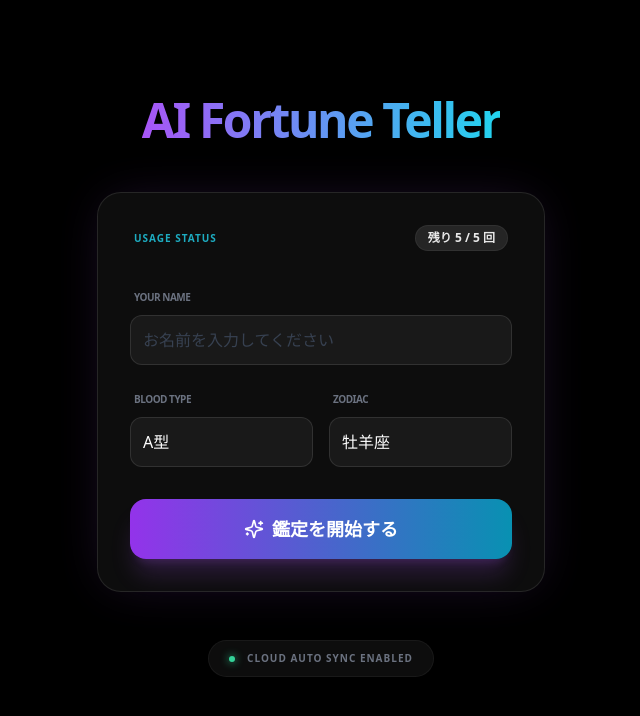
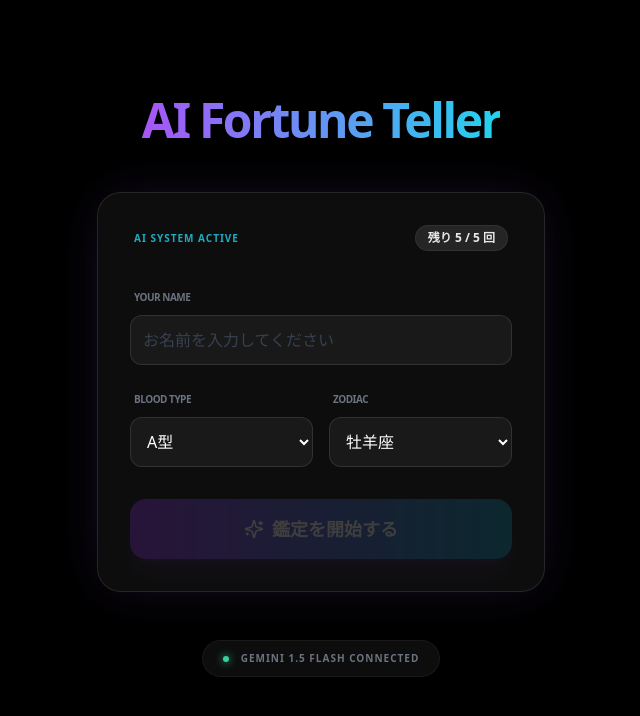
Before and after one commit to chabin0323-dev/uranai-kojin, a Next.js app: page / in a window 1280 px wide. Shown: the top 716 px of the page, without its empty margins (319-959 px from the left). Built offline with nearby package versions, Linux system fonts and the light colour scheme.

Commit message:
Update page.tsx

```diff
--- a/app/page.tsx
+++ b/app/page.tsx
@@ -1,34 +1,52 @@
 "use client";
 
-import React, { useState, useEffect } from 'react';
+import React, { useState } from 'react';
 import { Loader2, Sparkles } from 'lucide-react';
 
 export default function App() {
+  const [name, setName] = useState('');
+  const [bloodType, setBloodType] = useState('A型');
+  const [zodiac, setZodiac] = useState('牡羊座');
   const [usageCount, setUsageCount] = useState(0);
   const [result, setResult] = useState<string | null>(null);
   const [isLoading, setIsLoading] = useState(false);
   const MAX_USAGE = 5;
 
-  const handleFortune = () => {
-    if (usageCount >= MAX_USAGE) return;
+  const handleFortune = async () => {
+    if (usageCount >= MAX_USAGE || !name) return;
     setIsLoading(true);
-    setTimeout(() => {
-      setResult("今日のアドバイス：一歩踏み出す勇気が、素晴らしい未来を引き寄せます。");
+
+    try {
+      // 🌟 ここでAI（Gemini）に占いを依頼します
+      const response = await fetch(`https://generativelanguage.googleapis.com/v1beta/models/gemini-1.5-flash:generateContent?key=${process.env.NEXT_PUBLIC_GOOGLE_AI_API_KEY || ''}`, {
+        method: 'POST',
+        headers: { 'Content-Type': 'application/json' },
+        body: JSON.stringify({
+          contents: [{ parts: [{ text: `${name}さん（${bloodType}・${zodiac}）の運勢を100文字程度で占って。最後にラッキーアイテムを教えて。` }] }]
+        })
+      });
+
+      const data = await response.json();
+      const aiText = data.candidates?.[0]?.content?.parts?.[0]?.text || "占い師が休憩中です。もう一度試してね。";
+
+      setResult(aiText);
       setUsageCount(prev => prev + 1);
+    } catch (error) {
+      setResult("通信エラーが発生しました。APIキーの設定を確認してください。");
+    } finally {
       setIsLoading(false);
-    }, 1500);
+    }
   };
 
   return (
     <div className="min-h-screen bg-black text-white p-6 flex flex-col items-center font-sans">
-      {/* 🔮 グラデーションの心臓部：ここが紫から水色に輝きます */}
       <h1 className="text-5xl font-extrabold bg-clip-text text-transparent bg-gradient-to-r from-purple-400 via-fuchsia-400 to-cyan-400 mt-16 mb-10 py-2 tracking-tighter drop-shadow-sm">
         AI Fortune Teller
       </h1>
 
       <div className="w-full max-w-md bg-white/5 p-8 rounded-3xl border border-white/10 shadow-[0_0_50px_-12px_rgba(168,85,247,0.2)] space-y-8 backdrop-blur-sm">
         <div className="flex justify-between items-center px-1">
-          <span className="text-[10px] font-black uppercase tracking-widest text-cyan-400/80">Usage Status</span>
+          <span className="text-[10px] font-black uppercase tracking-widest text-cyan-400/80">AI System Active</span>
           <span className="text-xs font-bold text-white/90 bg-white/10 px-3 py-1 rounded-full border border-white/5">
             残り {MAX_USAGE - usageCount} / {MAX_USAGE} 回
           </span>
@@ -37,19 +55,32 @@ export default function App() {
         <div className="space-y-5">
           <div className="space-y-2">
             <label className="text-[10px] ml-1 text-gray-500 font-bold uppercase tracking-tighter">Your Name</label>
-            <input className="w-full bg-gray-900/50 p-4 rounded-xl border border-white/5 focus:border-purple-500/50 outline-none transition-all text-white placeholder-gray-700" placeholder="お名前を入力してください" />
+            <input
+              value={name}
+              onChange={(e) => setName(e.target.value)}
+              className="w-full bg-gray-900/50 p-4 rounded-xl border border-white/5 focus:border-purple-500/50 outline-none transition-all text-white placeholder-gray-700"
+              placeholder="お名前を入力してください"
+            />
           </div>
 
           <div className="grid grid-cols-2 gap-4">
             <div className="space-y-2">
               <label className="text-[10px] ml-1 text-gray-500 font-bold uppercase tracking-tighter">Blood Type</label>
-              <select className="w-full bg-gray-900/50 p-4 rounded-xl border border-white/5 text-gray-300 outline-none appearance-none">
+              <select
+                value={bloodType}
+                onChange={(e) => setBloodType(e.target.value)}
+                className="w-full bg-gray-900/50 p-4 rounded-xl border border-white/5 text-gray-300 outline-none"
+              >
                 <option>A型</option><option>B型</option><option>O型</option><option>AB型</option>
               </select>
             </div>
             <div className="space-y-2">
               <label className="text-[10px] ml-1 text-gray-500 font-bold uppercase tracking-tighter">Zodiac</label>
-              <select className="w-full bg-gray-900/50 p-4 rounded-xl border border-white/5 text-gray-300 outline-none appearance-none">
+              <select
+                value={zodiac}
+                onChange={(e) => setZodiac(e.target.value)}
+                className="w-full bg-gray-900/50 p-4 rounded-xl border border-white/5 text-gray-300 outline-none"
+              >
                 <option>牡羊座</option><option>牡牛座</option><option>双子座</option><option>蟹座</option>
                 <option>獅子座</option><option>乙女座</option><option>天秤座</option><option>蠍座</option>
               </select>
@@ -59,8 +90,8 @@ export default function App() {
 
         <button
           onClick={handleFortune}
-          disabled={isLoading || usageCount >= MAX_USAGE}
-          className="w-full bg-gradient-to-r from-purple-600 via-purple-500 to-cyan-500 py-5 rounded-2xl font-black text-lg hover:scale-[1.02] active:scale-[0.98] transition-all shadow-xl shadow-purple-500/20 disabled:opacity-20 disabled:grayscale"
+          disabled={isLoading || usageCount >= MAX_USAGE || !name}
+          className="w-full bg-gradient-to-r from-purple-600 via-purple-500 to-cyan-500 py-5 rounded-2xl font-black text-lg hover:scale-[1.02] active:scale-[0.98] transition-all shadow-xl shadow-purple-500/20 disabled:opacity-20"
         >
           {isLoading ? <Loader2 className="mx-auto animate-spin" /> : (
             <div className="flex items-center justify-center gap-2">
@@ -72,14 +103,14 @@ export default function App() {
 
         {result && (
           <div className="mt-8 p-8 bg-gradient-to-br from-purple-900/30 to-black border border-purple-500/30 rounded-2xl animate-in fade-in zoom-in-95 duration-500">
-            <p className="text-center text-lg leading-relaxed text-purple-100 font-medium">{result}</p>
+            <p className="text-center text-lg leading-relaxed text-purple-100 font-medium whitespace-pre-wrap">{result}</p>
           </div>
         )}
       </div>
 
       <div className="mt-12 flex items-center gap-3 bg-white/5 px-5 py-2.5 rounded-full border border-white/5 text-[10px] text-gray-500 font-bold tracking-widest uppercase">
         <div className="w-1.5 h-1.5 rounded-full bg-emerald-400 shadow-[0_0_8px_#34d399]" />
-        Cloud Auto Sync Enabled
+        Gemini 1.5 Flash Connected
       </div>
     </div>
   );
```
